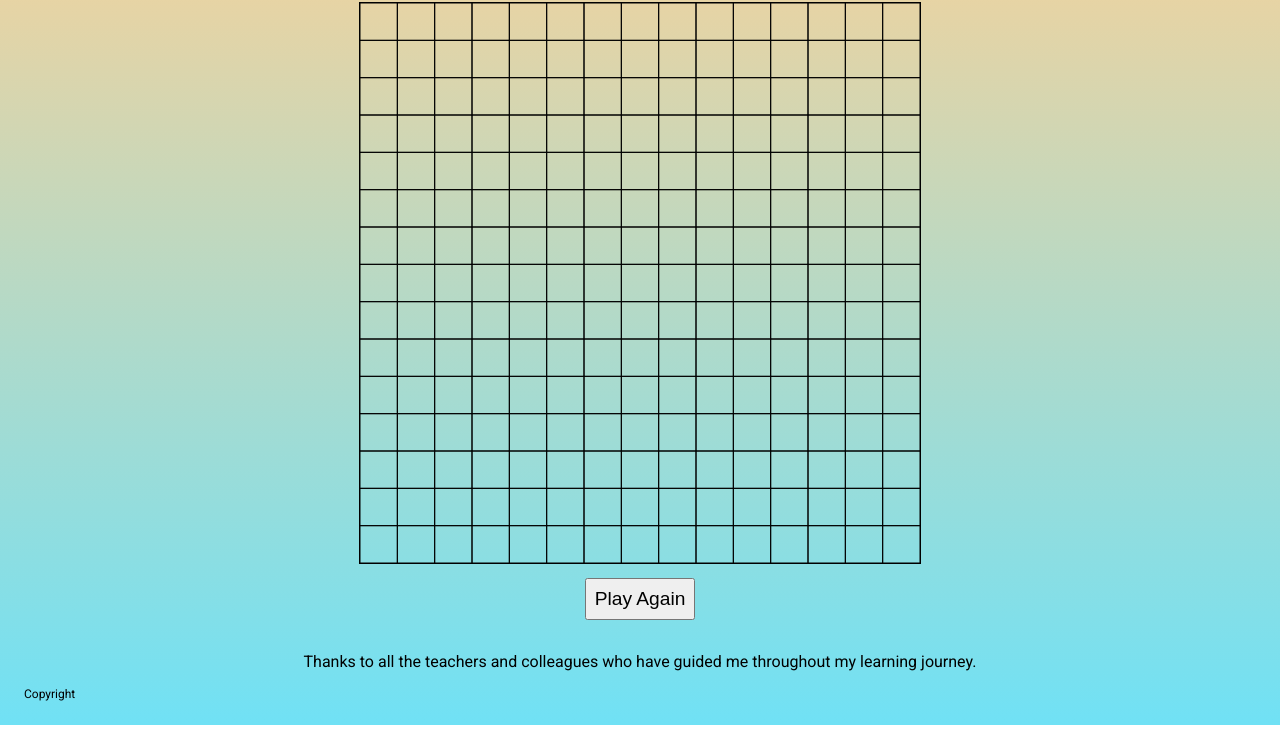
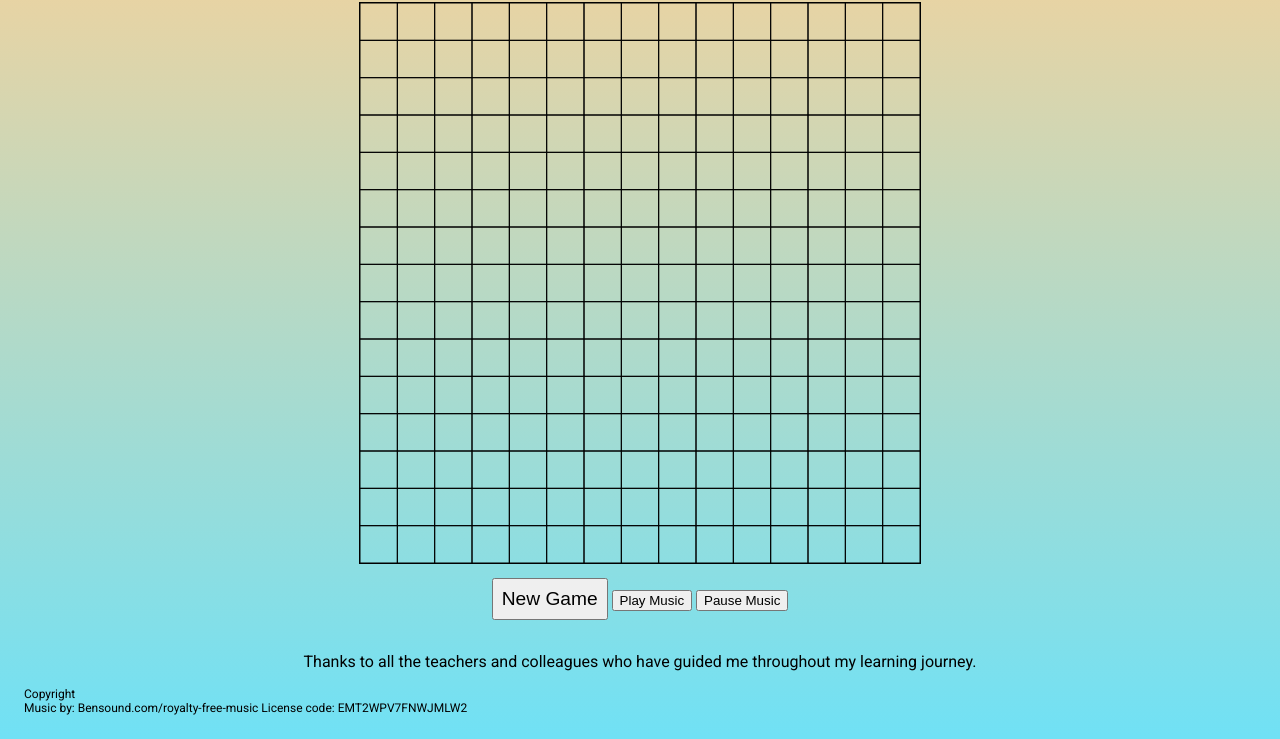
Before and after one commit to michaelyanhy/Final_Project, a plain HTML site: page index.html in a window 1280 px wide. Shown: the part 149-888 px from the top of the page. Drawn offline with Linux system fonts and the light colour scheme.

Commit message:
Update index.html

```diff
--- a/index.html
+++ b/index.html
@@ -24,8 +24,10 @@
         <div id="container">
             <canvas id="chess" width="400" height="400"></canvas>
         </div>
-        <div>
-            <button id="restartButton">Play Again</button>
+        <div class="buttons">
+            <button id="restartButton">New Game</button>
+            <button id="playButton">Play Music</button>
+            <button id="pauseButton">Pause Music</button>
         </div>
     </main>
 
@@ -34,8 +36,17 @@
         </p>
 
         <div class="copyright">Copyright </div>
+        <div class="copyright">Music by: Bensound.com/royalty-free-music
+            License code: EMT2WPV7FNWJMLW2</div>
     </footer>
+
+    <audio id="backgroundMusic" loop>
+        <source src="backgroundMusic.mp3" type="audio/mpeg">
+        Your browser does not support the audio element.
+    </audio>
+
     <script src="Five in a Row Game.js"></script>
+
 </body>
 
 </html>
```
